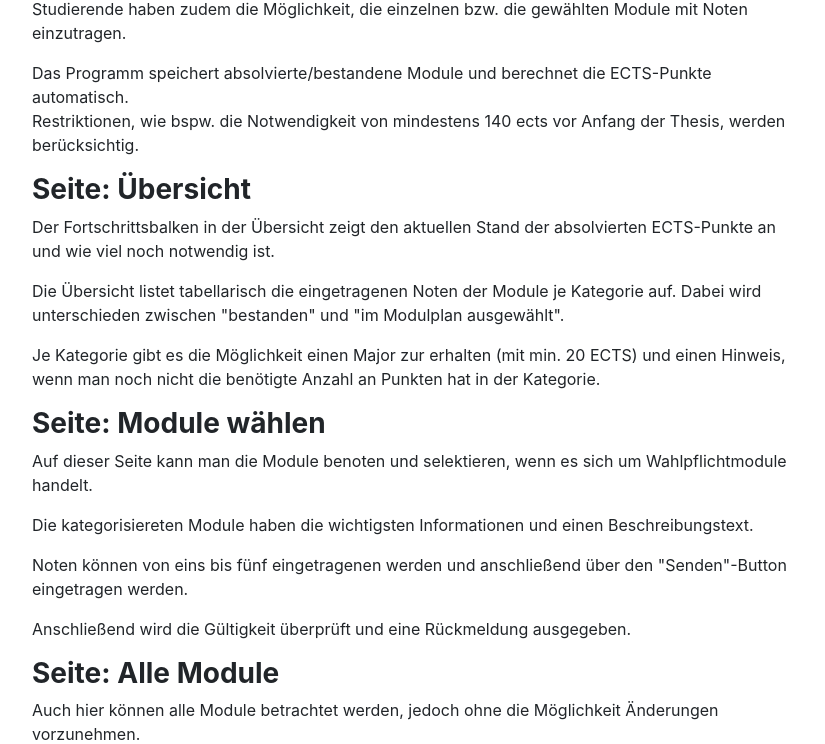
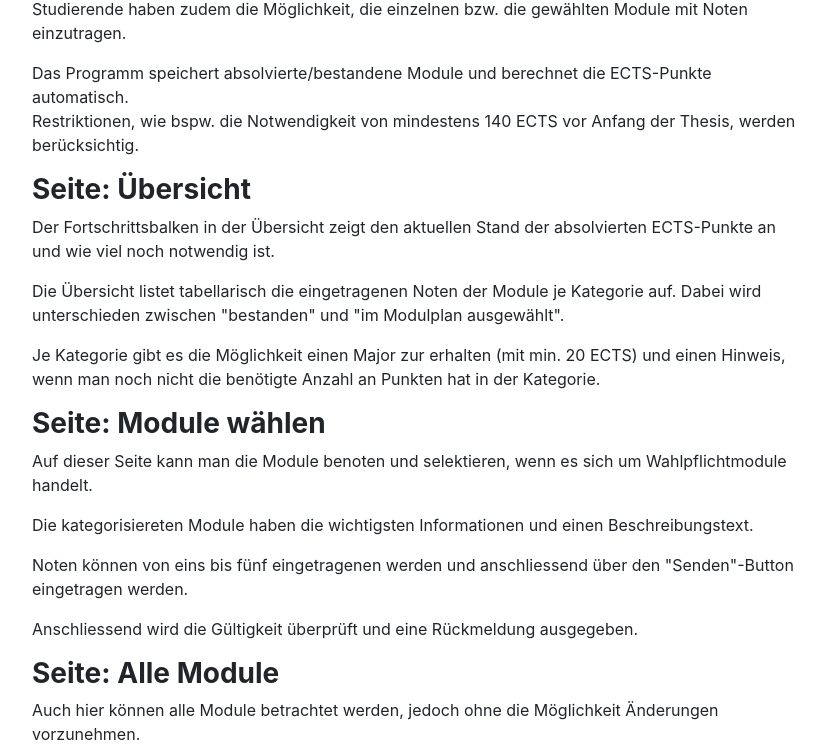
Before and after one commit to aoonsel/PROG2, a Flask app: page / in a window 1280 px wide; the page is wider, and only the part inside the window is pictured. Shown: the part 313-1057 px from the top of that part, without its empty margins (224-1049 px from the left). Run offline with Flask 3, Linux system fonts and the light colour scheme; some libraries are stand-ins or nearby versions.

Commit message:
kleine Korrektur

```diff
--- a/templates/index.html
+++ b/templates/index.html
@@ -11,7 +11,7 @@
     <p>Studierende haben zudem die Möglichkeit, die einzelnen bzw. die gewählten Module mit Noten einzutragen.</p>
 
     <p>Das Programm speichert absolvierte/bestandene Module und berechnet die ECTS-Punkte automatisch.</br>
-    Restriktionen, wie bspw. die Notwendigkeit von mindestens 140 ects vor Anfang der Thesis, werden berücksichtig.</p>
+    Restriktionen, wie bspw. die Notwendigkeit von mindestens 140 ECTS vor Anfang der Thesis, werden berücksichtig.</p>
 
     <h3><strong>Seite: Übersicht</strong></h3>
     <p>Der Fortschrittsbalken in der Übersicht zeigt den aktuellen Stand der absolvierten ECTS-Punkte an und wie viel noch
@@ -22,8 +22,8 @@
     <h3><strong>Seite: Module wählen</strong></h3>
     <p>Auf dieser Seite kann man die Module benoten und selektieren, wenn es sich um Wahlpflichtmodule handelt.</p>
     <p>Die kategorisiereten Module haben die wichtigsten Informationen und einen Beschreibungstext.</p>
-    <p>Noten können von eins bis fünf eingetragenen werden und anschließend über den "Senden"-Button eingetragen werden.</p>
-    <p>Anschließend wird die Gültigkeit überprüft und eine Rückmeldung ausgegeben.</p>
+    <p>Noten können von eins bis fünf eingetragenen werden und anschliessend über den "Senden"-Button eingetragen werden.</p>
+    <p>Anschliessend wird die Gültigkeit überprüft und eine Rückmeldung ausgegeben.</p>
 
     <h3><strong>Seite: Alle Module</strong></h3>
     <p>Auch hier können alle Module betrachtet werden, jedoch ohne die Möglichkeit Änderungen vorzunehmen.</p>
```
